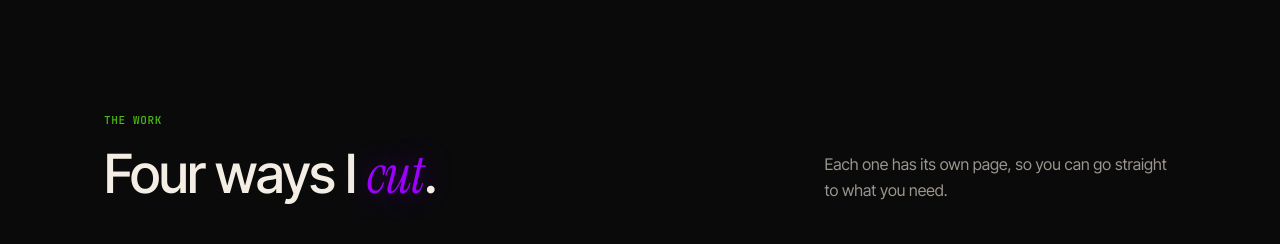
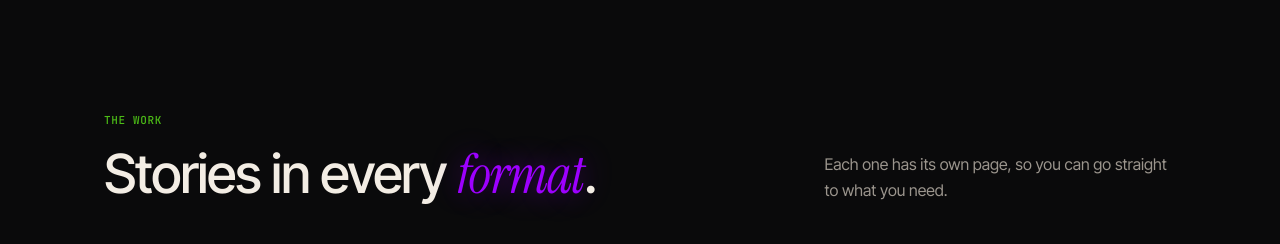
Before and after one commit to adriloz88/sheiladasilva, a plain HTML site: page index.html in a window 1280 px wide. Shown: the part 822-1066 px from the top of the page. Drawn offline with Linux system fonts and the light colour scheme; grey boxes are pictures that could not be loaded.

Commit message:
Home: work section title 'Stories in every format.'
Co-Authored-By: Claude Opus 5.5 <noreply@anthropic.com>
Claude-Session: https://claude.ai/code/session_015niW86aUCrCHGqmrPPnnks

```diff
--- a/index.html
+++ b/index.html
@@ -56,7 +56,7 @@
 <section class="doors-sec" id="work">
   <div class="wrap">
     <div class="doors-head">
-      <div><span class="label">The work</span><h2>Four ways I <em>cut</em>.</h2></div>
+      <div><span class="label">The work</span><h2>Stories in every <em>format</em>.</h2></div>
       <p>Each one has its own page, so you can go straight to what you need.</p>
     </div>
     <div class="doors" id="doors"></div>
```
